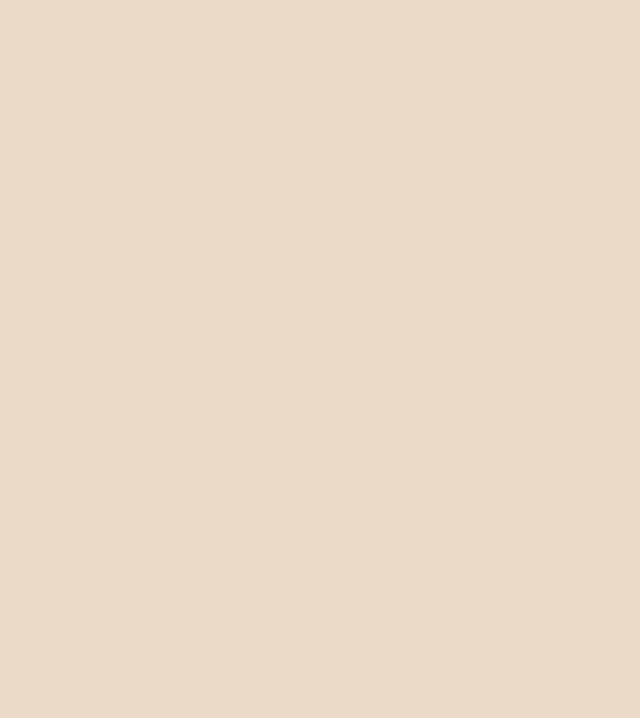
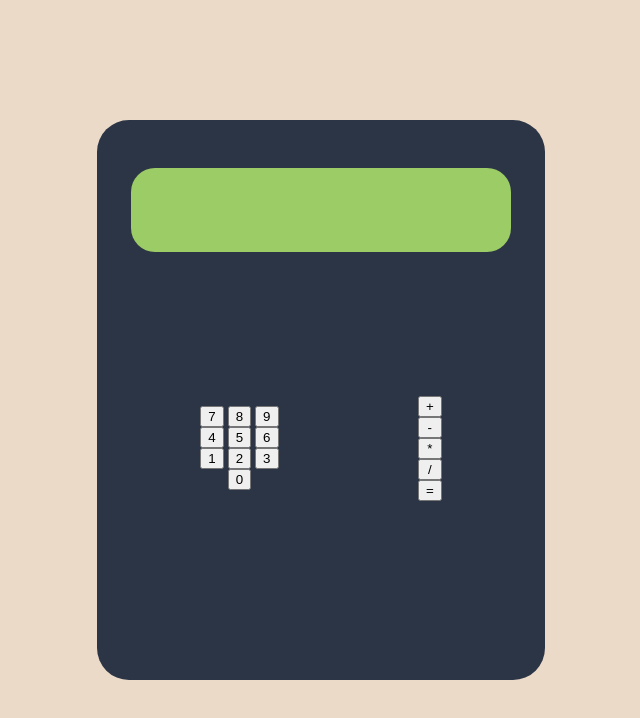
Before and after one commit to lucaschini/Calculator, a plain HTML site: page calculator.html in a window 1280 px wide. Shown: the whole page, without its empty margins (319-959 px from the left). Drawn offline with Linux system fonts and the light colour scheme.

Commit message:
Basic design

```diff
--- a/calculator.html
+++ b/calculator.html
@@ -12,6 +12,38 @@
     <title>Calculator</title>
   </head>
   <body>
+    <div class="calc-body">
+      <div class="viewfinder"></div>
+      <div class="buttons">
+        <div class="numbers">
+          <div>
+            <button>7</button>
+            <button>8</button>
+            <button>9</button>
+          </div>
+          <div>
+            <button>4</button>
+            <button>5</button>
+            <button>6</button>
+          </div>
+          <div>
+            <button>1</button>
+            <button>2</button>
+            <button>3</button>
+          </div>
+          <div class="center">
+            <button>0</button>
+          </div>
+        </div>
 
+        <div class="operators">
+          <button>+</button>
+          <button>-</button>
+          <button>*</button>
+          <button>/</button>
+          <button>=</button>
+        </div>
+      </div>
+    </div>
   </body>
 </html>
--- a/css/style.css
+++ b/css/style.css
@@ -1,3 +1,11 @@
+/*
+Color Palete:
+    Body Background: #ECDAC9
+    Calculator: #2C3545
+    Calculator Buttons: #DC5A41
+    Calculator "Glass": #9ccc65
+ */
+
 /* Fonts */
 @font-face {
   font-family: "roboto-400-italic";
@@ -17,12 +25,51 @@
   margin: 0;
 }
 
-body{
-    height: 100vh;
+body {
+  height: 100vh;
 
+  display: flex;
+  justify-content: center;
+  align-items: center;
+
+  background-color: #ecdac9;
+}
+
+.calc-body {
+  width: 35vw;
+  height: 70vh;
+  background-color: #2c3545;
+  border-radius: 2rem;
+
+  display: flex;
+  flex-direction: column;
+  align-items: center;
+}
+
+.viewfinder{
+    width: 85%;
+    height: 15%;
+    background-color: #9ccc65;
+    border-radius: 1.5rem;
+    margin: 3rem 0 0 0;
+}
+
+.buttons{
+    width: 85%;
+    height: 70%;
     display: flex;
+    justify-content: space-around;
+}
+
+.numbers{
+    display: flex;
+    flex-direction: column;
     justify-content: center;
     align-items: center;
+}
 
-    background-color: #ecdac9;
+.operators{
+    display: flex;
+    flex-direction: column;
+    justify-content: center;
 }
```
